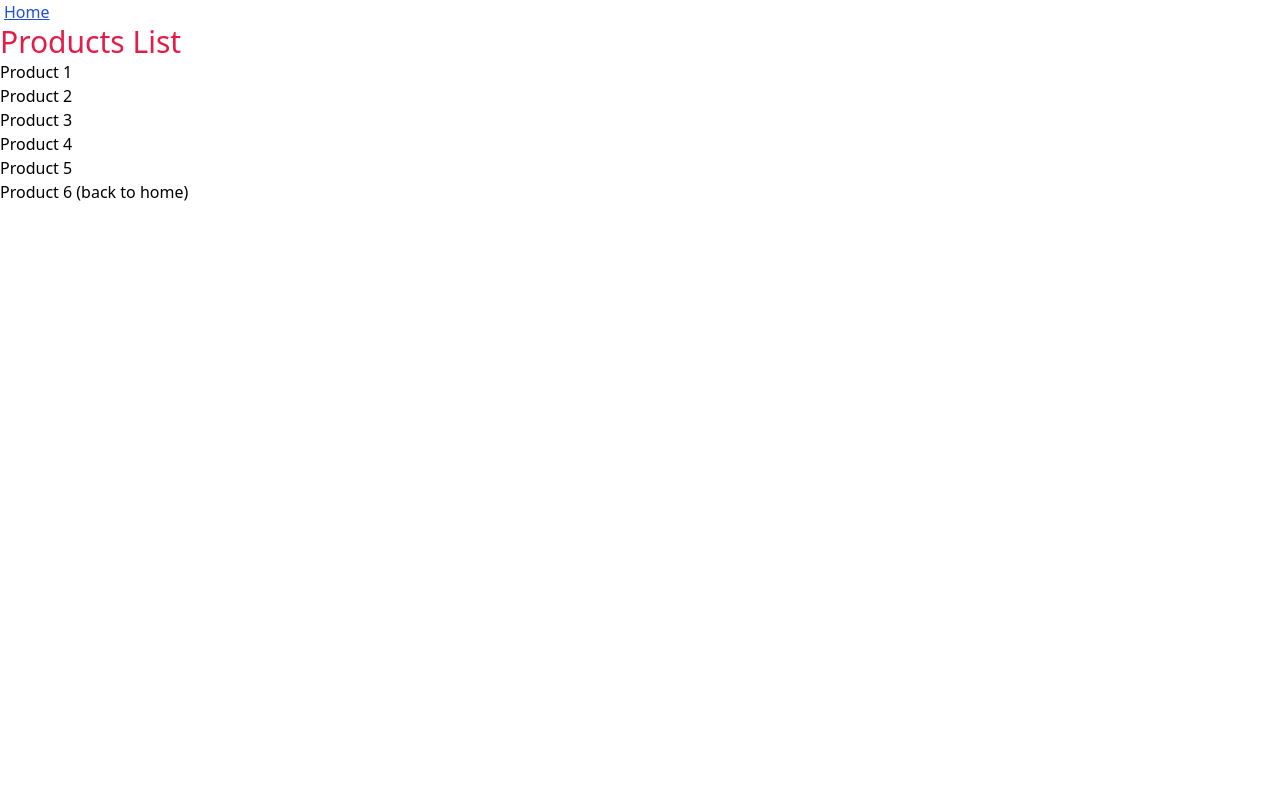
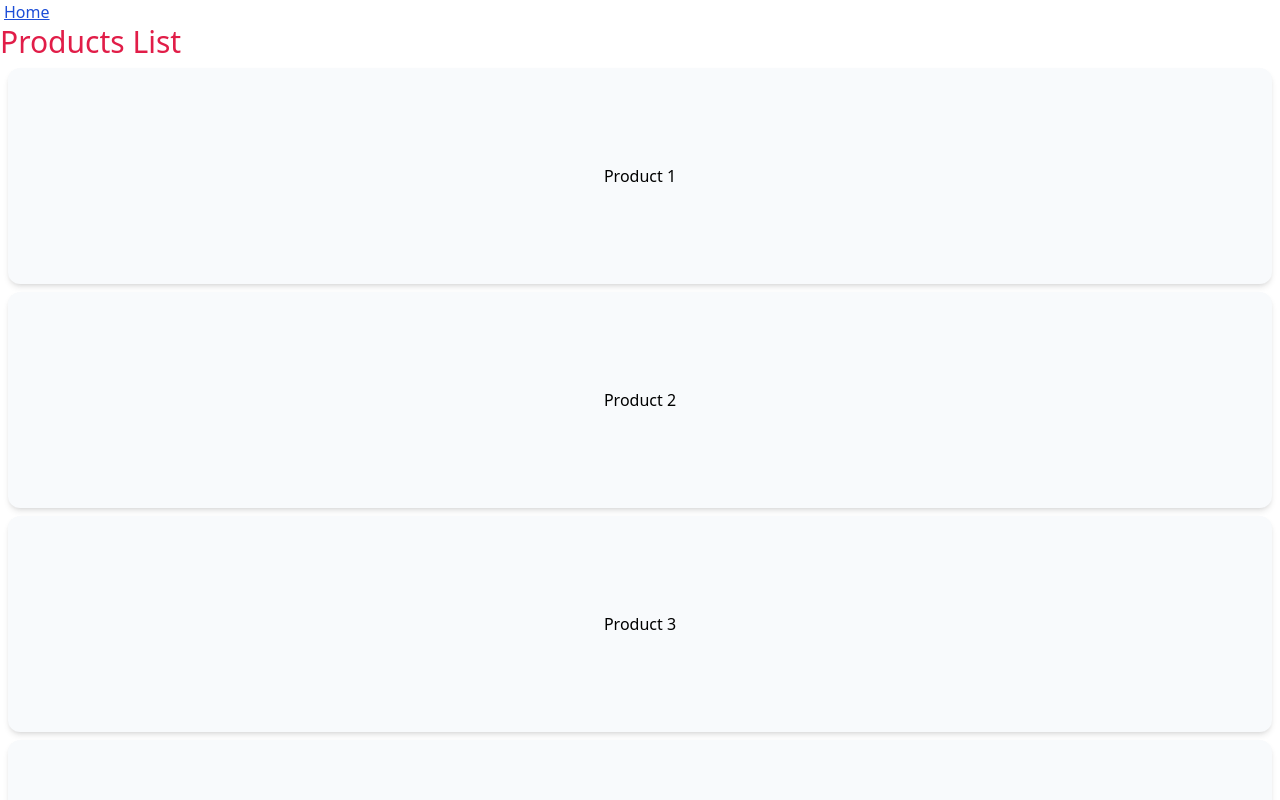
Before and after one commit to AltamiroF-22/Learnig_Next.js_14, a Next.js app: page /products in a window 1280 px wide. Shown: the top 800 px of the page. Built offline with nearby package versions, Linux system fonts and the light colour scheme.

Commit message:
Parallel Routes

```diff
--- /dev/null
+++ b/src/app/complex-dashboard/@notifications/page.tsx
@@ -0,0 +1,5 @@
+import Card from "@/components/card";
+
+export default function Notifications() {
+  return <Card>Notifications</Card>;
+}
--- /dev/null
+++ b/src/app/complex-dashboard/@revenue/page.tsx
@@ -0,0 +1,5 @@
+import Card from "@/components/card";
+
+export default function RevenueMetrics() {
+  return <Card>Revenue Metrics</Card>;
+}
--- /dev/null
+++ b/src/app/complex-dashboard/@users/page.tsx
@@ -0,0 +1,5 @@
+import Card from "@/components/card";
+
+export default function UserAnalytics() {
+  return <Card>User Analytics</Card>;
+}
--- /dev/null
+++ b/src/app/complex-dashboard/layout.tsx
@@ -0,0 +1,24 @@
+export default function DashboardLayout({
+  children,
+  notifications,
+  users,
+  revenue,
+}: {
+  children: React.ReactNode;
+  notifications: React.ReactNode;
+  users: React.ReactNode;
+  revenue: React.ReactNode;
+}) {
+  return (
+    <>
+      <div className="flex justify-center w-full p-3 mb-3">{children}</div>
+      <div className="flex justify-center ">
+        <div className="flex flex-col">
+          <div>{notifications}</div>
+          <div>{revenue}</div>
+        </div>
+        <div className="flex ">{users}</div>
+      </div>
+    </>
+  );
+}
--- /dev/null
+++ b/src/app/complex-dashboard/page.tsx
@@ -0,0 +1,3 @@
+export default function ComplexDashboard() {
+  return <h1>Complex dashboard</h1>;
+}
--- a/src/app/products/[productId]/page.tsx
+++ b/src/app/products/[productId]/page.tsx
@@ -9,9 +9,7 @@ export const generateMetadata = async ({
   params,
 }: Props): Promise<Metadata> => {
   const title = await new Promise((resolve) => {
-    setTimeout(() => {
-      resolve(`iPhone ${params.productId}`);
-    }, 1000);
+    resolve(`iPhone ${params.productId}`);
   });
   return {
     title: `Product ${title}`,
--- a/src/app/products/page.tsx
+++ b/src/app/products/page.tsx
@@ -1,5 +1,6 @@
 import Link from "next/link";
 import { ProductsLinksProps } from "@/interfaces/nav-links";
+import Card from "@/components/card";
 
 const data: ProductsLinksProps[] = [
   {
@@ -33,9 +34,11 @@ export default function Products() {
       <h1 className="text-3xl text-rose-600">Products List</h1>
 
       {data.map((item) => (
-        <h2 key={item._id}>
-          <Link href={`products/${item._id}`}>{item.text}</Link>
-        </h2>
+        <Card key={item._id}>
+          <h2>
+            <Link href={`products/${item._id}`}>{item.text}</Link>
+          </h2>
+        </Card>
       ))}
       <h2>
         <Link href={`products/6`} replace>
--- /dev/null
+++ b/src/components/card.tsx
@@ -0,0 +1,11 @@
+import { ChildrenProps } from "@/interfaces/children";
+
+const Card = ({ children }: ChildrenProps) => {
+  return (
+    <div className="flex items-center justify-center m-2 p-24 shadow-md border-solid border-1 border-zinc-900 bg-slate-50 rounded-xl">
+      {children}
+    </div>
+  );
+};
+
+export default Card;
```
